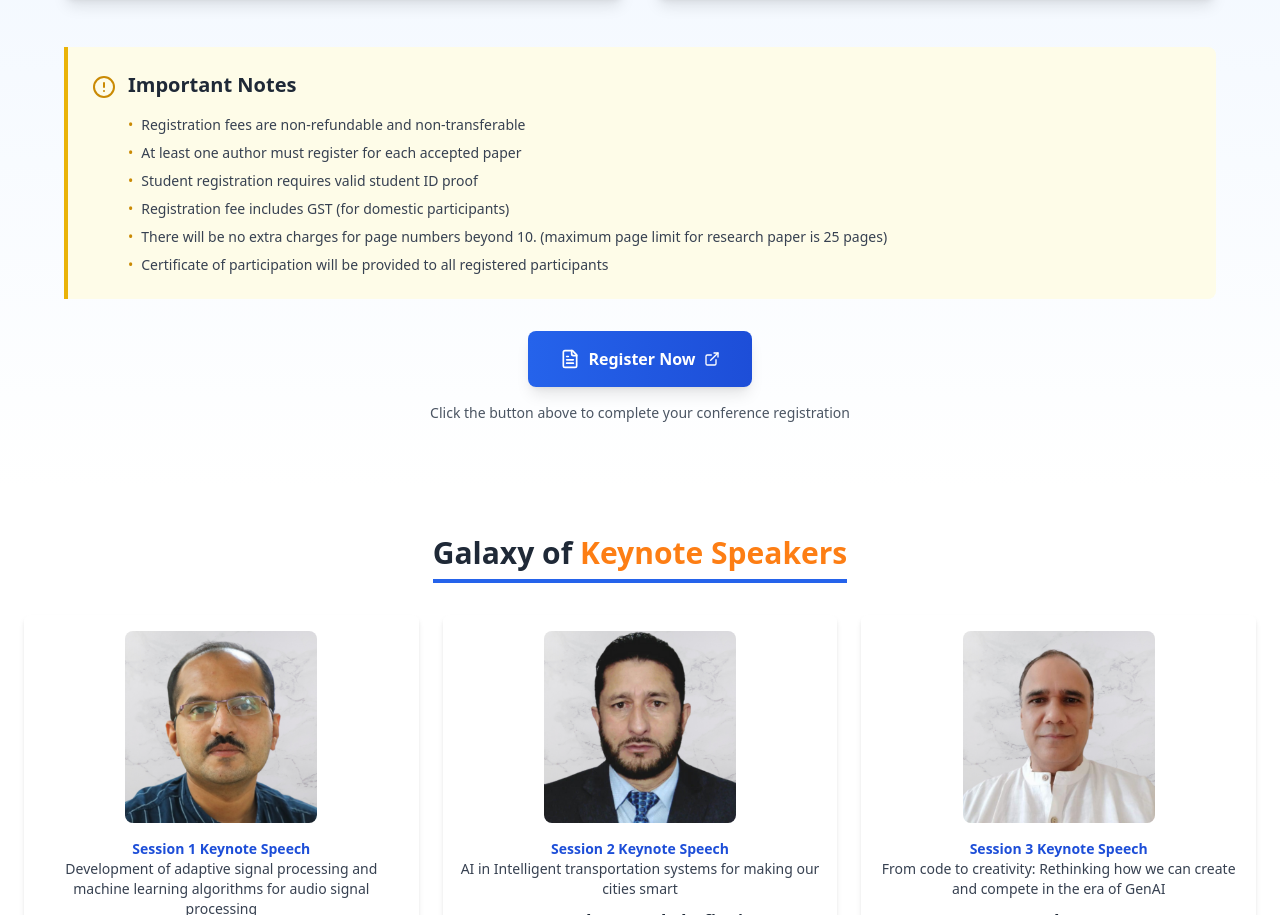
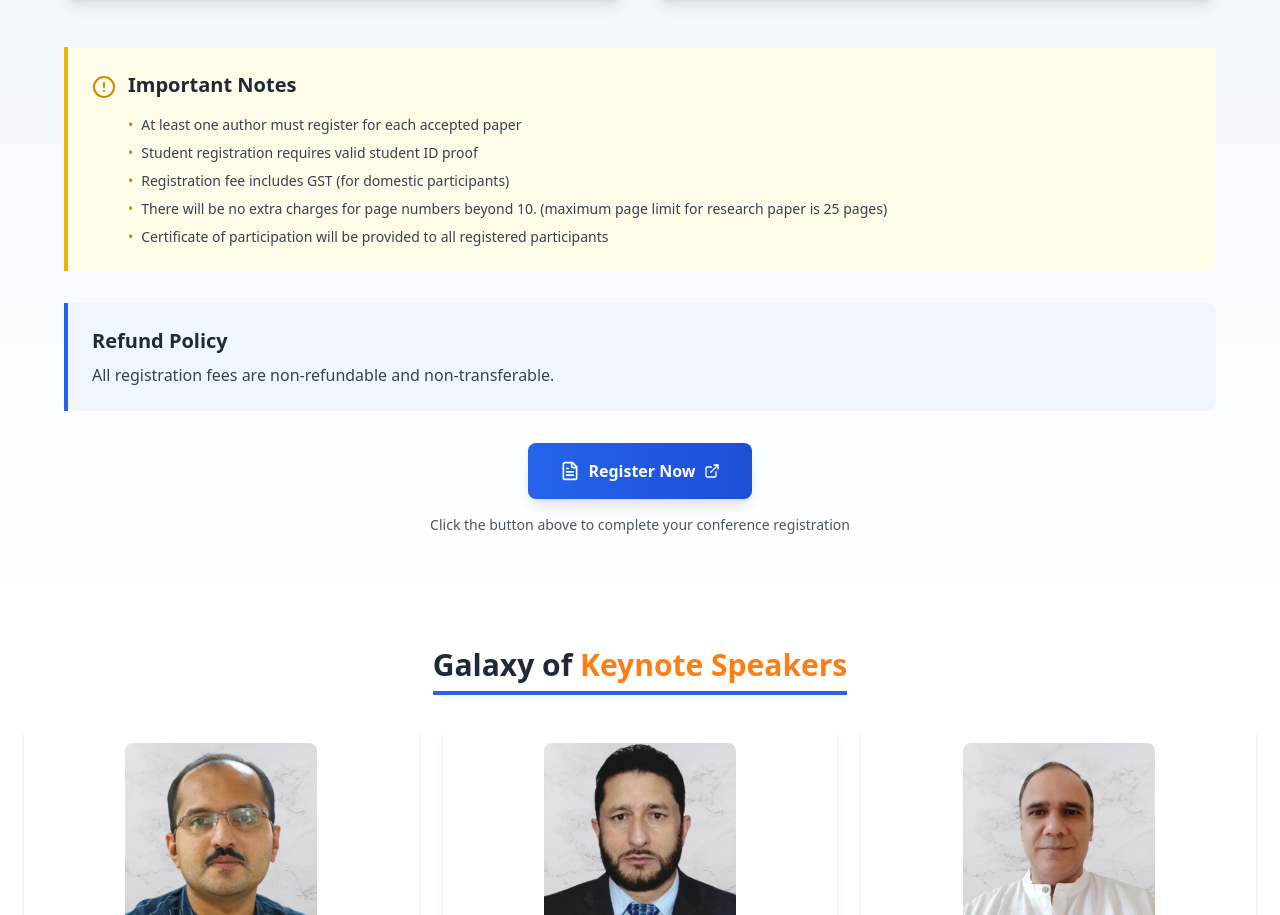
Before and after one commit to ravichanga101/ICACS-2026-v3, a Next.js app: page / in a window 1280 px wide. Shown: the part 6460-7375 px from the top of the page. Built offline with nearby package versions, Linux system fonts and the light colour scheme.

Commit message:
refund policy updated

```diff
--- a/src/components/Registration.jsx
+++ b/src/components/Registration.jsx
@@ -31,7 +31,6 @@ export default function Registration() {
   ];
 
   const importantNotes = [
-    "Registration fees are non-refundable and non-transferable",
     "At least one author must register for each accepted paper",
     "Student registration requires valid student ID proof",
     "Registration fee includes GST (for domestic participants)",
@@ -272,6 +271,16 @@ export default function Registration() {
           </div>
         </div>
 
+        {/* Refund Policy */}
+        <div className="bg-blue-50 border-l-4 border-blue-600 p-6 rounded-r-lg max-w-6xl mx-auto mb-8">
+          <h3 className="text-xl font-bold text-gray-800 mb-2">
+            Refund Policy
+          </h3>
+          <p className="text-gray-700">
+            All registration fees are non-refundable and non-transferable.
+          </p>
+        </div>
+
         {/* Registration Button */}
         <div className="text-center">
           <a
```
